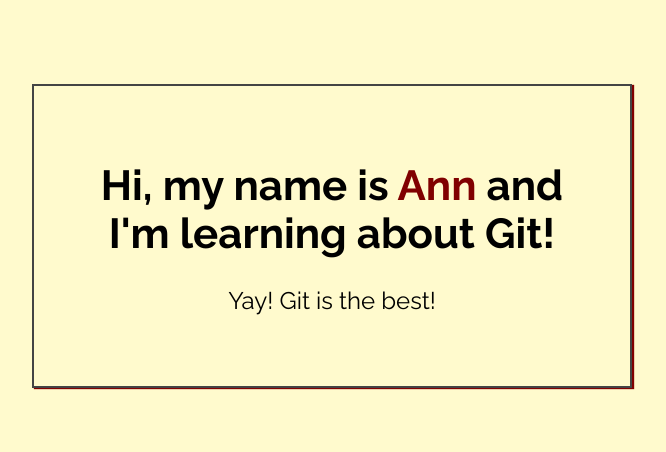
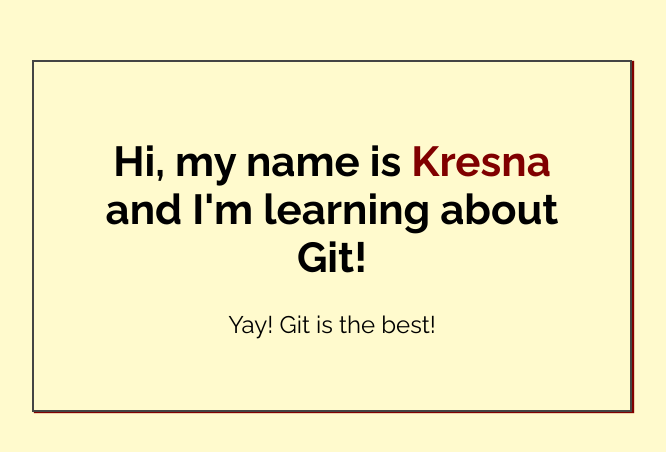
Before and after one commit to SHA888/website-design-for-seasons-lawn-care, a plain HTML site: page index.html in a window 1280 px wide. Shown: the part 164-616 px from the top of the page, without its empty margins (308-974 px from the left). Drawn offline with Linux system fonts and the light colour scheme.

Commit message:
Added name to index.html

```diff
--- a/index.html
+++ b/index.html
@@ -14,7 +14,7 @@
 <body>
 
     <div class="greeting">
-        <h1>Hi, my name is <span class="highlight">Ann</span> and I'm learning about Git! </h1>
+        <h1>Hi, my name is <span class="highlight">Kresna</span> and I'm learning about Git! </h1>
 
         <p>Yay! Git is the best!</p>
     </div>
```
